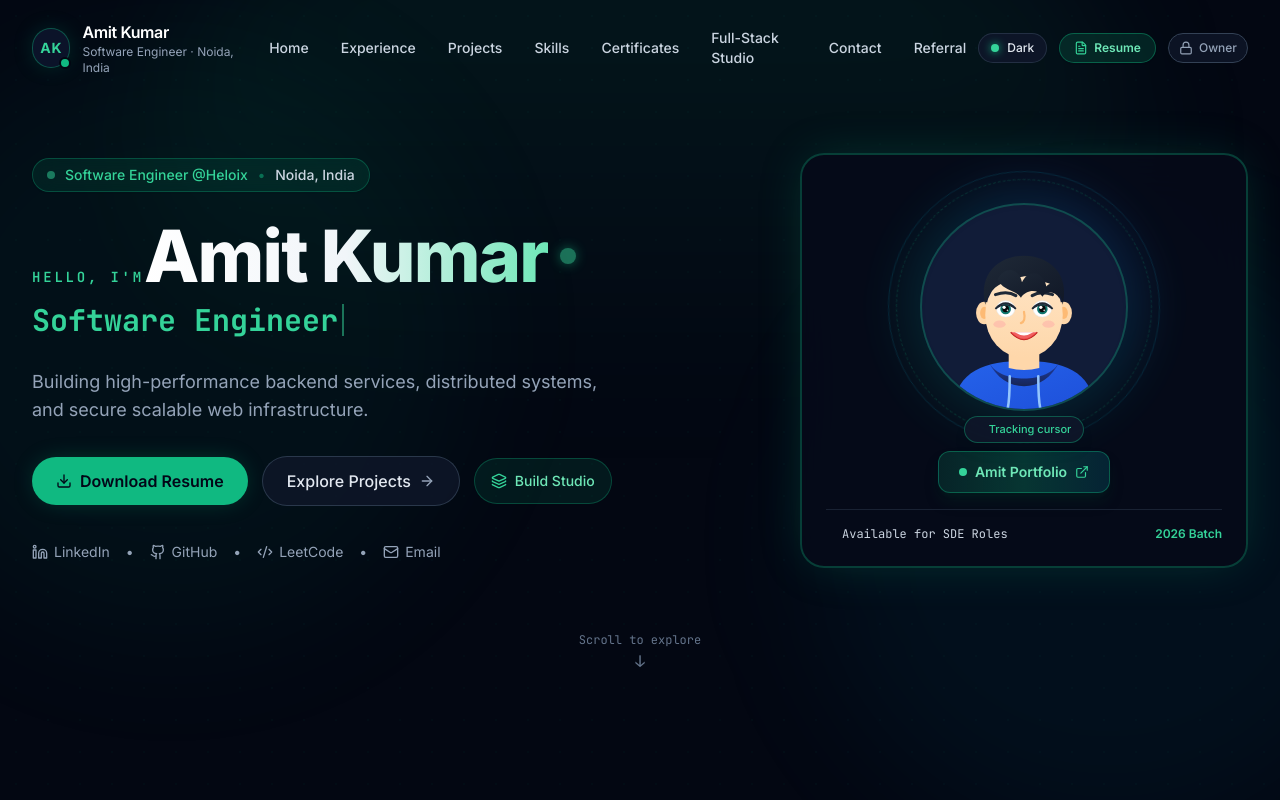
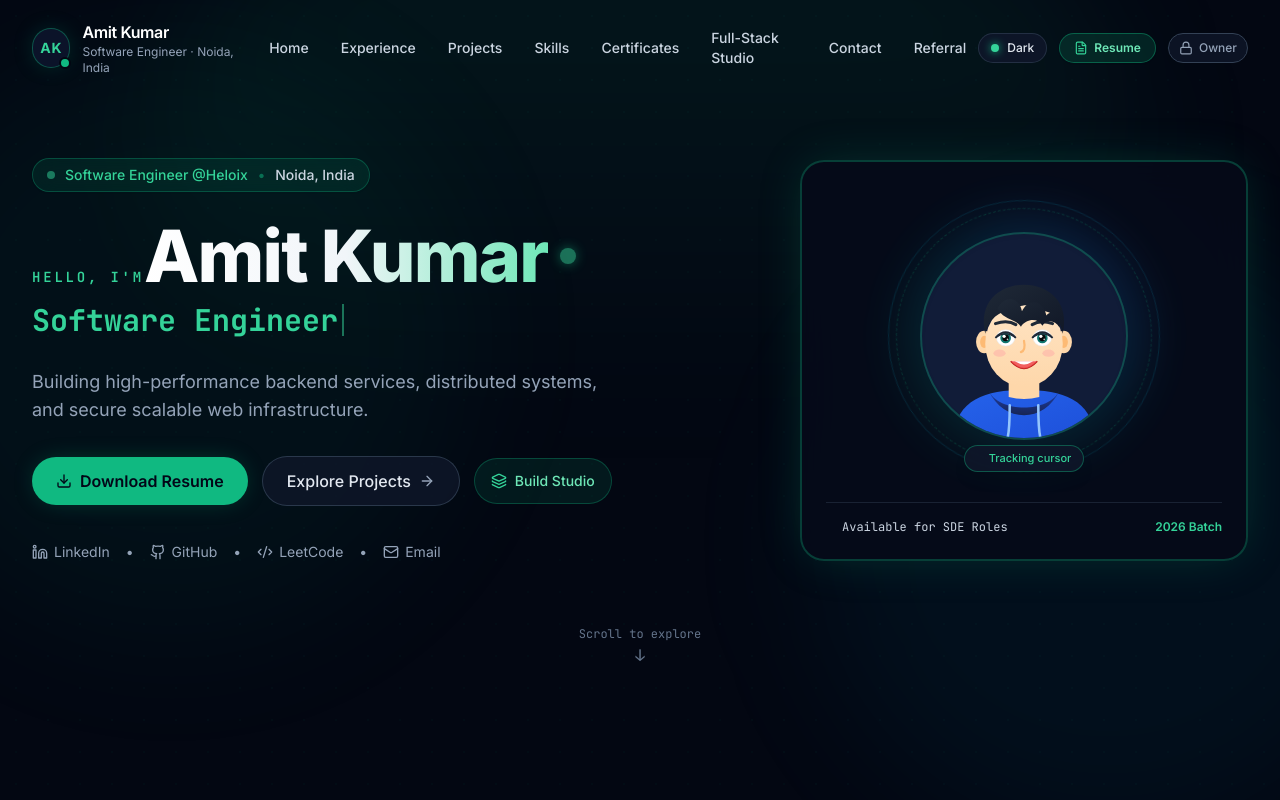
Before and after one commit to 7492958507/amit-portfolio, a React (Vite) app: page / in a window 1280 px wide. Shown: the top 800 px of the page. Built offline with nearby package versions, Linux system fonts and the light colour scheme.

Commit message:
Remove Amit Portfolio button below boy avatar

```diff
--- a/src/components/InteractiveBoyAvatar.tsx
+++ b/src/components/InteractiveBoyAvatar.tsx
@@ -1,5 +1,4 @@
 import React, { useState, useEffect, useRef } from 'react';
-import { ExternalLink } from 'lucide-react';
 
 export const InteractiveBoyAvatar: React.FC = () => {
   const containerRef = useRef<HTMLDivElement>(null);
@@ -254,24 +253,6 @@ export const InteractiveBoyAvatar: React.FC = () => {
           <span>Tracking cursor</span>
         </div>
       </div>
-
-      {/* Amit Portfolio Button (Live Link) */}
-      <div className="mt-4">
-        <a
-          href="https://7492958507.github.io/amit-portfolio/"
-          target="_blank"
-          rel="noopener noreferrer"
-          className="group inline-flex items-center gap-2 px-5 py-2.5 rounded-xl bg-gradient-to-r from-emerald-500/15 via-emerald-500/25 to-cyan-500/15 hover:from-emerald-500/25 hover:via-emerald-500/35 hover:to-cyan-500/25 border border-emerald-500/40 hover:border-emerald-400/60 text-xs sm:text-sm font-semibold text-emerald-300 hover:text-emerald-100 transition-all duration-300 shadow-lg shadow-emerald-950/40 active:scale-95"
-          title="Open Amit Portfolio Live"
-        >
-          <span className="relative flex h-2 w-2">
-            <span className="animate-ping absolute inline-flex h-full w-full rounded-full bg-emerald-400 opacity-75"></span>
-            <span className="relative inline-flex rounded-full h-2 w-2 bg-emerald-400"></span>
-          </span>
-          <span>Amit Portfolio</span>
-          <ExternalLink className="w-3.5 h-3.5 text-emerald-400 group-hover:translate-x-0.5 group-hover:-translate-y-0.5 transition-transform" />
-        </a>
-      </div>
     </div>
   );
 };
```
